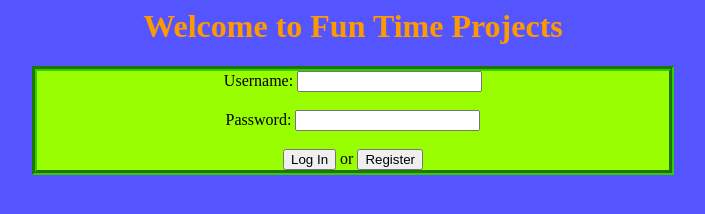
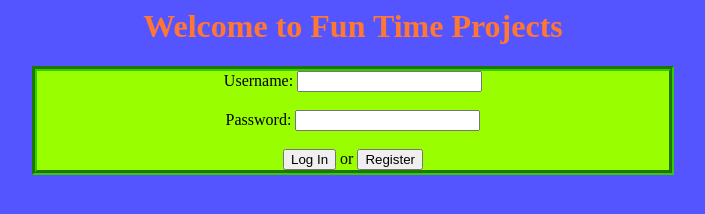
Before and after one commit to KbhackerVGM97/Fun-Time-Projects, a plain HTML site: page Project Files/login.html in a window 1280 px wide. Shown: the whole page, without its empty margins (287-992 px from the left). Drawn offline with Linux system fonts and the light colour scheme.

Commit message:
login css

```diff
--- a/Project Files/login.less
+++ b/Project Files/login.less
@@ -3,7 +3,7 @@ body {
 }
 
 h1 {
-    color:  #ff9900;
+    color:  #ff7733;
     text-align: center;
     font-weight: bold;
 }
```
Also changed, not shown: Project Files/login.css.
